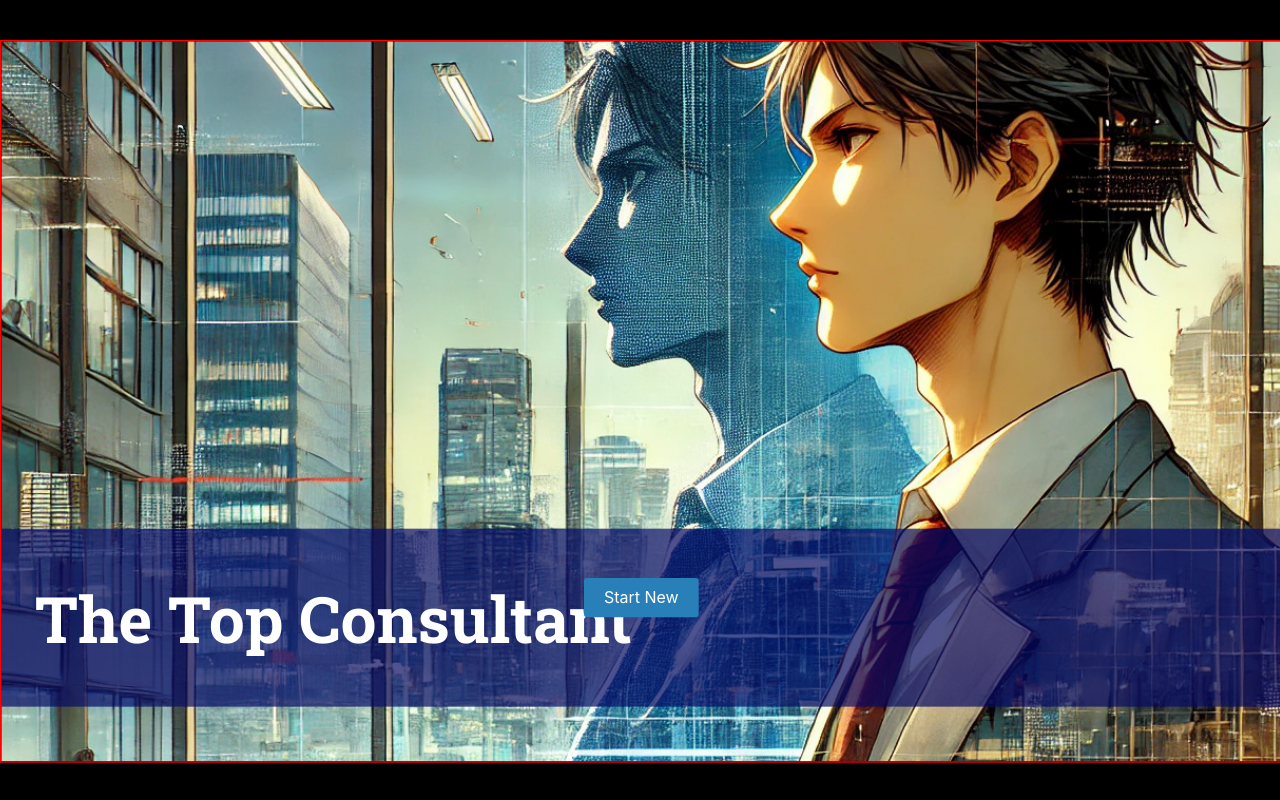
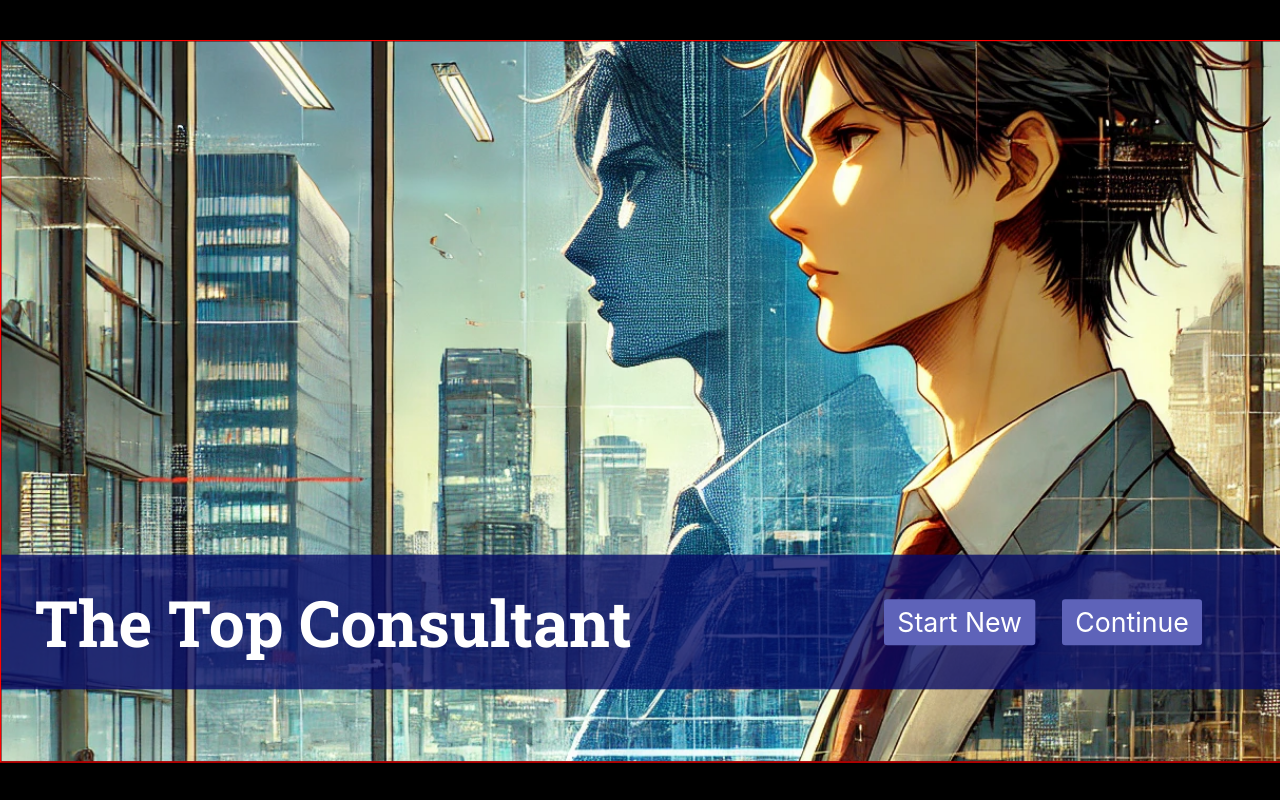
Before and after one commit to TakutoCucci/CGame, a React (Create React App) app: page / in a window 1280 px wide. Built offline with nearby package versions, Linux system fonts and the light colour scheme.

Commit message:
startscreen designed

```diff
--- a/src/components/StartScreen.css
+++ b/src/components/StartScreen.css
@@ -12,6 +12,7 @@
 
 /* 背景画像が表示されるフレーム内の要素 */
 .background-layer {
+	z-index: 1;
 	position: absolute;
 	width: 100%;
 	height: 100%;
@@ -26,35 +27,47 @@
 
 /* タイトルレイヤー */
 .title-layer {
-	position: relative;
-	top: 30%;
+	z-index: 2;
+	position: absolute;
+	bottom: 10%;
+	padding: 20px;
+	height: 15%;
 	width: 100%;
+	display: flex;
+	justify-content: left; /* 水平方向の中央揃え */
+	align-items: center; /* 垂直方向の中央揃え */
 	text-align: left;
-	z-index: 2; /* 背景より前面に表示 */
+	background-color: rgba(5, 10, 103, 0.785); /* 半透明の黒背景 */
 }
 
 .title-layer h1 {
 	font-size: 6rem;
 	font-family: "Roboto Slab", serif;
 	color: white;
-	background-color: rgba(5, 10, 103, 0.696); /* 半透明の黒背景 */
 	padding: 70px 50px;
 	border-radius: 0px;
 }
 
 /* ボタンレイヤー */
 .button-layer {
+	z-index: 3;
 	position: absolute;
-	bottom: 20%;
-	width: 100%;
-	text-align: center;
-	z-index: 2; /* 背景より前面に表示 */
+	bottom: 10%;
+	right: 0%;
+	padding: 20px; /* レイヤー内の余白 */
+	height: 15%;
+	width: 30%;
+	display: flex; /* ボタンを横並びにする */
+	justify-content: left; /* ボタンを中央に配置する */
+	align-items: center; /* ボタンを垂直方向に中央揃え */
+	gap: 40px; /* ボタン同士の間隔を設定 */
 }
 
-.start-button {
-	padding: 15px 30px;
-	font-size: 1.5rem;
-	background-color: #2980b9;
+.start-button,
+.continue-button {
+	padding: 10px 20px;
+	font-size: 2.5rem;
+	background-color: #5e63b9;
 	color: white;
 	border: none;
 	border-radius: 5px;
@@ -62,6 +75,8 @@
 	transition: background-color 0.3s ease;
 }
 
-.start-button:hover {
-	background-color: #1f5f8b;
+.start-button:hover,
+.continue-button:hover {
+	background-color: #1723f8;
+	transform: scale(1.05);
 }
--- a/src/components/StartScreen.js
+++ b/src/components/StartScreen.js
@@ -3,7 +3,7 @@ import "./StartScreen.css";
 
 function StartScreen({ onStartNewGame, onContinueGame, hasSavedGame }) {
 	const backgroundRef = useRef(null);
-
+	hasSavedGame = true;
 	useEffect(() => {
 		let animationFrameId;
 		let start = null;
@@ -39,15 +39,11 @@ function StartScreen({ onStartNewGame, onContinueGame, hasSavedGame }) {
 
 	return (
 		<div className="start-screen-wrapper">
-			<div ref={backgroundRef} className="background-layer"></div> {/* 背景レイヤー */}
+			<div ref={backgroundRef} className="background-layer"></div>
 			<div className="title-layer">
-				{" "}
-				{/* タイトルレイヤー */}
 				<h1>The Top Consultant</h1>
 			</div>
 			<div className="button-layer">
-				{" "}
-				{/* ボタンレイヤー */}
 				<button onClick={onStartNewGame} className="start-button">
 					Start New
 				</button>
--- a/src/components/UsernameInputScreen.js
+++ b/src/components/UsernameInputScreen.js
@@ -12,7 +12,7 @@ function UsernameInputScreen({ onSubmit }) {
 	};
 
 	return (
-		<div className="username-input-screen">
+		<div className="username-input-screen-wrapper">
 			<h1>ユーザー名を入力してください</h1>
 			<form onSubmit={handleSubmit}>
 				<input type="text" value={name} onChange={(e) => setName(e.target.value)} placeholder="ユーザー名" />
```
Also changed, not shown: src/components/UsernameInputScreen.css (+11 -0 lines), 1 other file (tests, documents, lock files or other folders).
